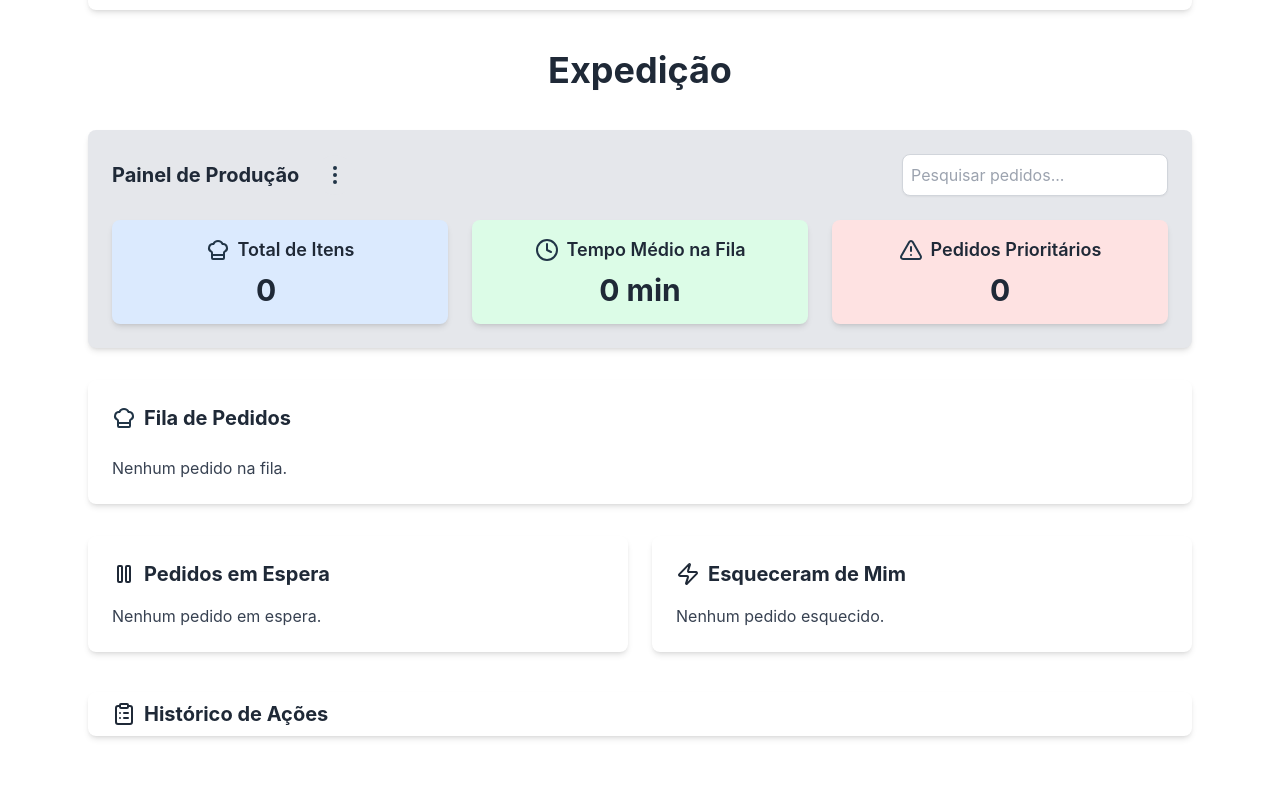
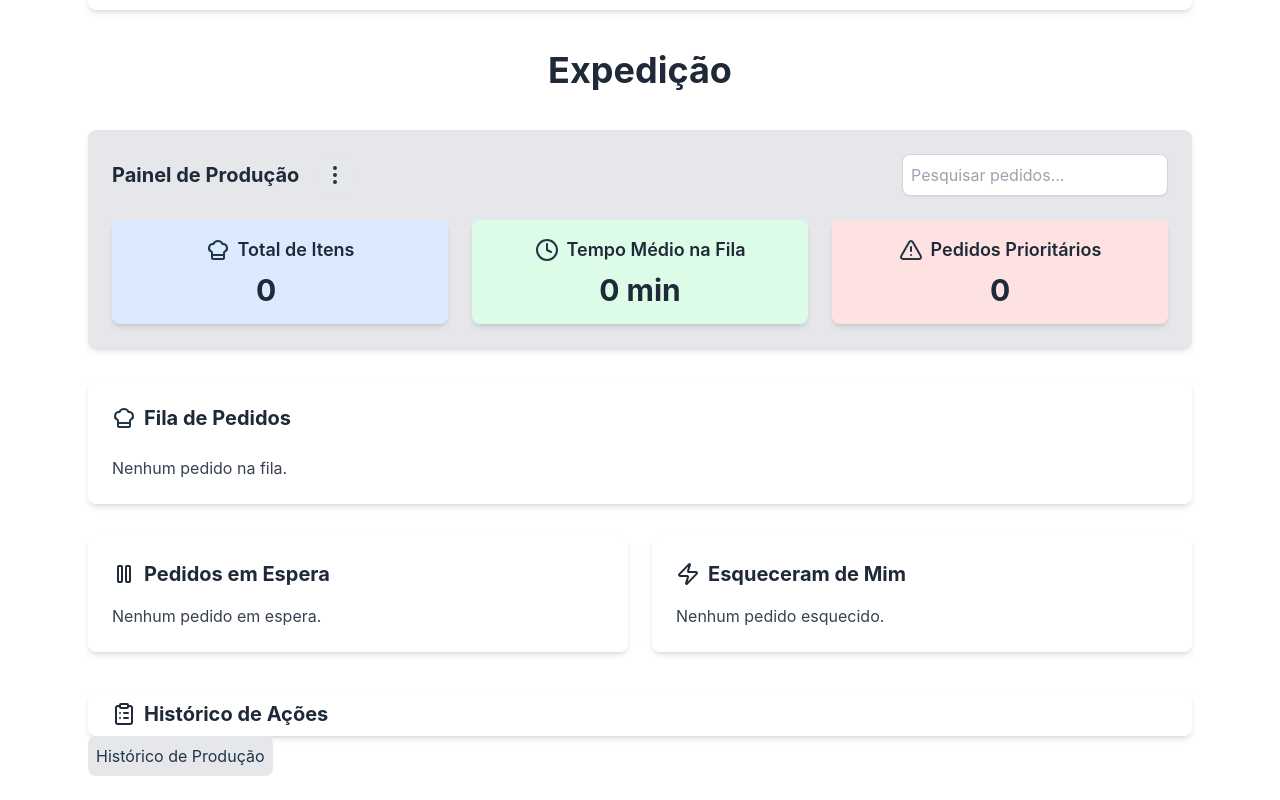
Before and after one commit to TamLeal/souk-v2-split-project, a React (Vite) app: page / in a window 1280 px wide. Shown: the part 570-1370 px from the top of the page. Before the commit the page ends 1330 px from the top, so only its background shows below. Built offline with nearby package versions, Linux system fonts and the light colour scheme.

Commit message:
created historico de producao

```diff
--- a/src/components/ControleCaixaExpedicao.jsx
+++ b/src/components/ControleCaixaExpedicao.jsx
@@ -12,10 +12,10 @@ import PedidosOnHold from './Pedidos/PedidosOnHold';
 import Esquecidos from './Pedidos/Esquecidos';
 import ResumoEvento from './Painel/ResumoEvento';
 import HistoricoAcoes from './Painel/HistoricoAcoes';
+import HistoricoDeProducao from './Painel/HistoricoDeProducao';
 import PanelCard from './shared/PanelCard';
 
 import { ChefHat, Clock, AlertTriangle, FaHamburger, CiFries, Settings, MoreVertical } from './shared/Icones'; // Certifique-se de importar os ícones corretos
-
 
 // Rest of your component code...
 
@@ -64,6 +64,9 @@ const ControleCaixaExpedicao = () => {
   const [searchTerm, setSearchTerm] = useState('');
   const [filterStatus, setFilterStatus] = useState('todos');
   const [historicoAcoes, setHistoricoAcoes] = useState([]);
+  const [historicoProducao, setHistoricoProducao] = useState([]);
+  const [mostrarHistorico, setMostrarHistorico] = useState(false);
+  const [mostrarHistoricoProducao, setMostrarHistoricoProducao] = useState(false);
   const [configExpedicao, setConfigExpedicao] = useState({
     subidaAutomatica: false,
     tempoSubida: 15,
@@ -71,7 +74,6 @@ const ControleCaixaExpedicao = () => {
     tempoBordaPiscante: 20,
   });
   const [mostrarConfig, setMostrarConfig] = useState(false);
-  const [mostrarHistorico, setMostrarHistorico] = useState(false);
 
   useEffect(() => {
     atualizarContadorFila();
@@ -239,6 +241,12 @@ const ControleCaixaExpedicao = () => {
     setHistoricoAcoes((prev) => [
       ...prev,
       `Pedido ${nomeCliente} #${numeroPedido} enviado para produção (${horarioAcao})`,
+    ]);
+
+    // Adicionar o pedido ao histórico de produção
+    setHistoricoProducao((prev) => [
+      ...prev,
+      { pedido: numeroPedido, cliente: nomeCliente, itens: carrinho, horario: horarioAcao },
     ]);
 
     setCarrinho({});
@@ -735,7 +743,14 @@ const ControleCaixaExpedicao = () => {
         mostrarHistorico={mostrarHistorico}
         setMostrarHistorico={setMostrarHistorico}
       />
+
+      <HistoricoDeProducao
+        historicoProducao={historicoProducao}
+        mostrarHistorico={mostrarHistoricoProducao}
+        setMostrarHistorico={setMostrarHistoricoProducao}
+      />
     </div>
   );
 };
+
 export default ControleCaixaExpedicao;
--- /dev/null
+++ b/src/components/Painel/HistoricoDeProducao.jsx
@@ -0,0 +1,55 @@
+import React, { useState } from 'react';
+
+const HistoricoDeProducao = ({ historicoProducao, mostrarHistorico, setMostrarHistorico }) => {
+  const [searchTerm, setSearchTerm] = useState('');
+
+  const filteredHistorico = historicoProducao.filter(item =>
+    item.cliente.toLowerCase().includes(searchTerm.toLowerCase())
+  );
+
+  return (
+    <div className="relative">
+      <button
+        onClick={() => setMostrarHistorico(!mostrarHistorico)}
+        className="p-2 bg-gray-200 hover:bg-gray-300 transition-all duration-300 rounded-lg"
+      >
+        Histórico de Produção
+      </button>
+      {mostrarHistorico && (
+        <div className="absolute top-0 right-0 mt-2 bg-white p-4 rounded-lg shadow-lg z-20 w-full max-w-md h-96 overflow-y-auto">
+          <h2 className="text-xl font-bold text-gray-800 mb-4">Histórico de Produção</h2>
+          <input
+            type="text"
+            placeholder="Buscar pelo nome do cliente..."
+            className="mb-4 p-2 border rounded w-full"
+            value={searchTerm}
+            onChange={(e) => setSearchTerm(e.target.value)}
+          />
+          <ul>
+            {filteredHistorico.length > 0 ? (
+              filteredHistorico.map((item, index) => (
+                <li key={index} className="mb-2 p-2 border-b">
+                  <strong>Pedido:</strong> {item.pedido} <br />
+                  <strong>Cliente:</strong> {item.cliente} <br />
+                  <strong>Horário:</strong> {item.horario} <br />
+                  <strong>Itens:</strong>
+                  <ul className="ml-4">
+                    {Object.entries(item.itens).map(([key, { nome, qtd }]) => (
+                      <li key={key}>
+                        {nome} x{qtd}
+                      </li>
+                    ))}
+                  </ul>
+                </li>
+              ))
+            ) : (
+              <li className="text-gray-700">Nenhum histórico encontrado.</li>
+            )}
+          </ul>
+        </div>
+      )}
+    </div>
+  );
+};
+
+export default HistoricoDeProducao;
```
